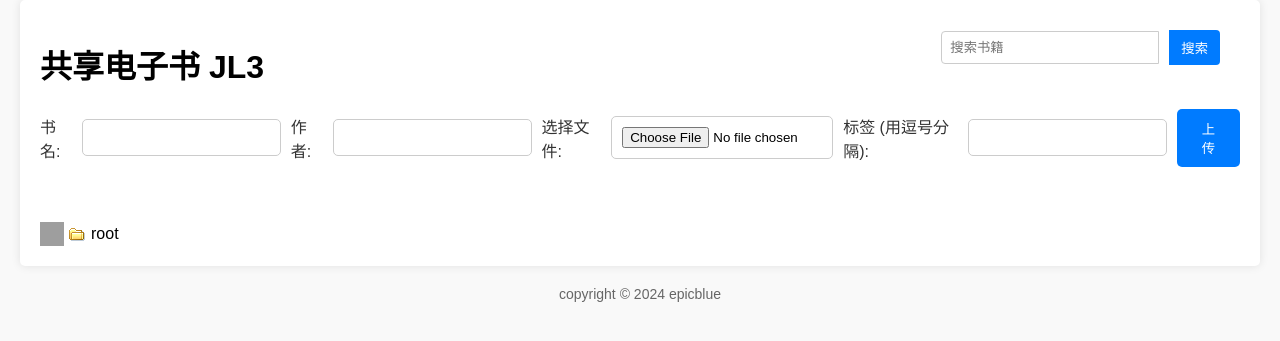
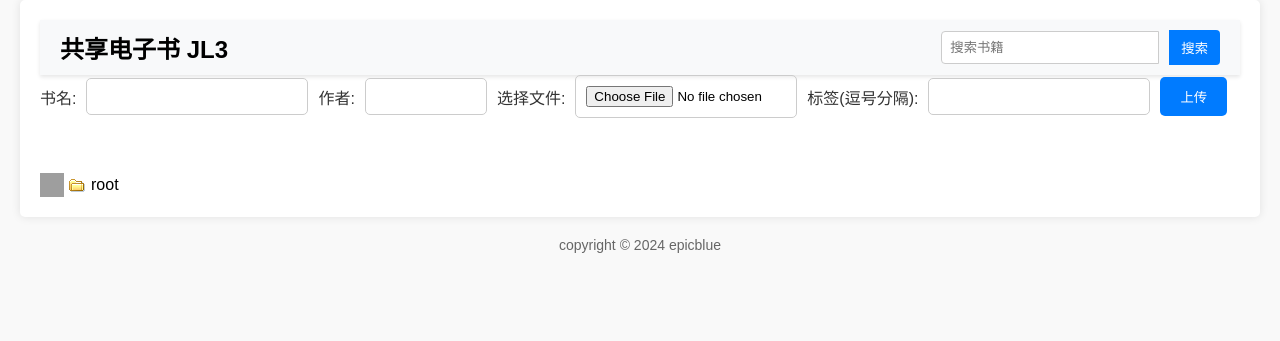
Before and after one commit to epicblue/jl3web, a Flask app: page /manage in a window 1280 px wide. Shown: the top 341 px of the page. Run offline with Flask 2, Linux system fonts and the light colour scheme; data comes from the database, SQL or seed files in the repository; data that the repository does not hold is empty; grey boxes are pictures that could not be loaded.

Commit message:
改善交互体验。

```diff
--- a/app.py
+++ b/app.py
@@ -452,7 +452,7 @@ def index():
 # 主页路由
 @app.route('/')
 def readonlyindex():
-    return render_template('index2.html')
+    return render_template('readonly.html')
 
 
 if __name__ == '__main__':
--- a/static/css/styles.css
+++ b/static/css/styles.css
@@ -22,13 +22,17 @@ body {
 
 #category-tree {
     flex: 1; /* 自动分配空间 */
-    padding-right: 0px; /* 右侧间距 */
+    padding-right: 10px; /* 右侧间距 */
     margin-top: 35px; /* 设置相同的顶部外边距 */
+    overflow-y: auto; /* 添加滚动条 */
+    max-height: 500px; /* 设置最大高度 */
 }
 
 #download-list {
     flex: 2.5; /* 自动分配两倍的空间 */
     margin-top: 0px; /* 设置相同的顶部外边距 */
+    overflow-y: auto; /* 添加滚动条 */
+    max-height: 500px; /* 设置最大高度 */
 }
 
 .page-title {
@@ -112,27 +116,35 @@ button:hover {
     margin-top: 20px;
 }
 
+#books {
+    list-style-type: none; /* 移除默认的列表样式 */
+    padding: 0;
+    margin: 0;
+}
+
 .book-item {
-    display: grid;
-    grid-template-columns: 1fr auto;
-    grid-template-rows: auto auto;
-    gap: 5px;
-    align-items: start;
-    position: relative;
+    display: flex;
+    align-items: center;
+    justify-content: space-between;
+    padding: 10px;
+    border-bottom: 1px solid #ddd; /* 添加底部边线 */
+    transition: background-color 0.3s ease;
+}
+
+.book-item:hover {
+    background-color: #f0f0f0; /* 鼠标悬停时的背景颜色 */
 }
 
 .title-author {
-    grid-column: 1 / 1;
-    grid-row: 1 / 1;
     font-size: 16px;
     font-weight: bold;
+    flex: 1; /* 占据剩余空间 */
 }
 
 .tags-container {
-    grid-column: 1 / 1;
-    grid-row: 2 / 2;
     font-size: 12px;
     color: #555;
+    flex: 1; /* 占据剩余空间 */
 }
 
 .tag-item {
@@ -143,11 +155,11 @@ button:hover {
     cursor: pointer;
 }
 
+.tag-item:hover {
+    background-color: #e1e1e1;
+}
+
 .download-button {
-    grid-column: 2 / 3;
-    grid-row: 1 / 3;
-    align-self: stretch;
-    justify-self: end;
     padding: 5px 10px;
     background-color: #007bff;
     color: white;
@@ -159,8 +171,8 @@ button:hover {
     justify-content: center;
 }
 
-.tag-item:hover {
-    background-color: #e1e1e1;
+.download-button:hover {
+    background-color: #0056b3;
 }
 
 .right-aligned {
--- a/templates/index.html
+++ b/templates/index.html
@@ -20,27 +20,29 @@
 
 <body>
     <div class="container">
-    <h1>共享电子书 JL3</h1>
+        <div class="header">
+            <h1>共享电子书 JL3</h1>
+            <div class="search-form">
+                <form id="search-form">
+                    <input type="text" id="search-query" placeholder="搜索书籍">
+                    <button type="submit">搜索</button>
+                </form>
+            </div>
+        </div>
 
 <!-- 上传表单 -->
 <form id="upload-form">
     <label for="title">书名:</label>
     <input type="text" id="title" required>
     <label for="author">作者:</label>
-    <input type="text" id="author" required>
+    <input type="text" id="author" required style="width: 100px;">
     <label for="file">选择文件:</label>
     <input type="file" id="file" required>
-    <label for="tags">标签 (用逗号分隔):</label>
+    <label for="tags">标签(逗号分隔):</label>
     <input type="text" id="tags" required>
     <button type="submit">上传</button>
 </form>
 
-<div class="search-form">
-    <form id="search-form">
-        <input type="text" id="search-query" placeholder="搜索书籍">
-        <button type="submit">搜索</button>
-    </form>
-</div>
 
 <div class="row">
     <div id="category-tree"></div>
@@ -187,9 +189,9 @@
             li.appendChild(document.createTextNode(' ')); // 添加空格
             li.appendChild(addTagButton);
             li.appendChild(document.createTextNode(' ')); // 添加空格
-                    li.appendChild(deleteButton);
-                    li.appendChild(document.createTextNode(' ')); // 添加空格
-                    li.appendChild(downloadButton);
+            li.appendChild(deleteButton);
+            li.appendChild(document.createTextNode(' ')); // 添加空格
+            li.appendChild(downloadButton);
             booksList.appendChild(li);
         });
     }
@@ -223,7 +225,7 @@
 
                 const addTagButton = document.createElement('button');
                 addTagButton.className = 'add-tag-button';
-                addTagButton.textContent = '添加标签';
+                addTagButton.textContent = '+标签';
                 addTagButton.addEventListener('click', function() {
                     showAddTagInput(book.id);
                 });
@@ -578,9 +580,9 @@
         .then(data => {
             if (data.message === 'Keyword added successfully') {
                 alert('关键字添加成功');
-                initCategoryTree(); // 刷新树形界面
+                updateCategoryTree(); // 刷新树形界面
             } else {
-                alert('添加关键字失败');
+                alert('添加关键字失败:'+data.message);
             }
         })
         .catch(error => console.error('Error:', error));
@@ -606,10 +608,10 @@
             .then(data => {
                 if (data.message === 'Tag deleted successfully') {
                     alert('关键字删除成功');
-                    initCategoryTree(); // 刷新树形界面
                 } else {
-                    alert('删除关键字失败');
+                    alert('删除关键字失败：'+data.message);
                 }
+                updateCategoryTree(); // 刷新树形界面
             })
             .catch(error => console.error('Error:', error));
 
@@ -663,11 +665,11 @@
         .then(data => {
             if (data.message === 'Keyword name updated successfully') {
                 alert('关键字更新成功');
-                // 刷新树形界面
-                initCategoryTree();
             } else {
-                alert('关键字更新失败');
+                alert('关键字更新失败：'+data.message);
             }
+            // 刷新树形界面
+            updateCategoryTree();
         })
         .catch(error => console.error('Error:', error));
     }
@@ -719,10 +721,10 @@
         .then(data => {
             if (data.message === 'Subcategory created successfully') {
                 alert('子分类添加成功');
-                updateCategoryTree(); // 刷新树形界面
             } else {
                 alert('添加子分类失败');
             }
+            updateCategoryTree(); // 刷新树形界面
         })
         .catch(error => console.error('Error:', error));
     }
@@ -747,10 +749,10 @@
             .then(data => {
                 if (data.message === 'Category deleted successfully') {
                     alert('删除分类成功');
-                    updateCategoryTree();
                 } else {
                     alert('删除分类失败：'+data.message);
                 }
+                updateCategoryTree();
             })
             .catch(error => console.error('Error:', error));
 
@@ -805,11 +807,10 @@
         .then(data => {
             if (data.message === 'Category updated successfully') {
                 alert('类别名称更新成功');
-                // 刷新树形界面
-                initCategoryTree();
             } else {
-                alert('类别名称更新成功。');
+                alert('类别名称更新失败：'+data.message);
             }
+            updateCategoryTree(); // 刷新树形界面
         })
         .catch(error => console.error('Error:', error));
     }
```
Also changed, not shown: templates/readonly.html (renamed from templates/index2.html).
